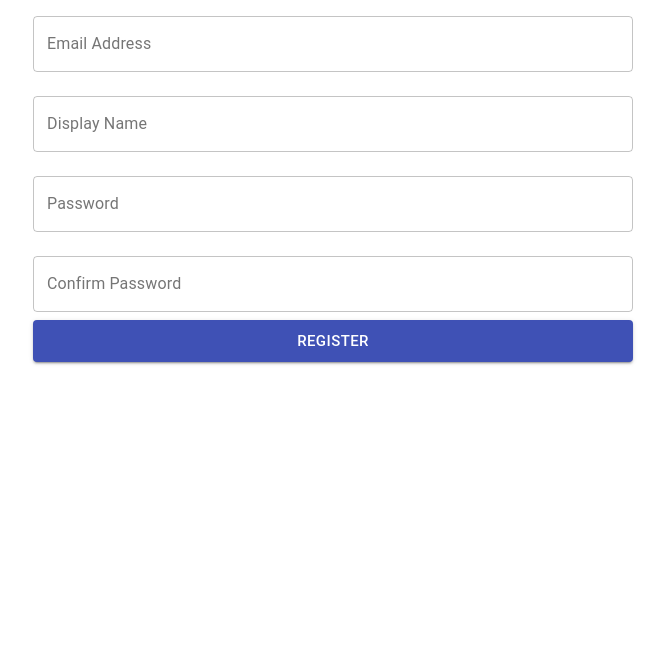
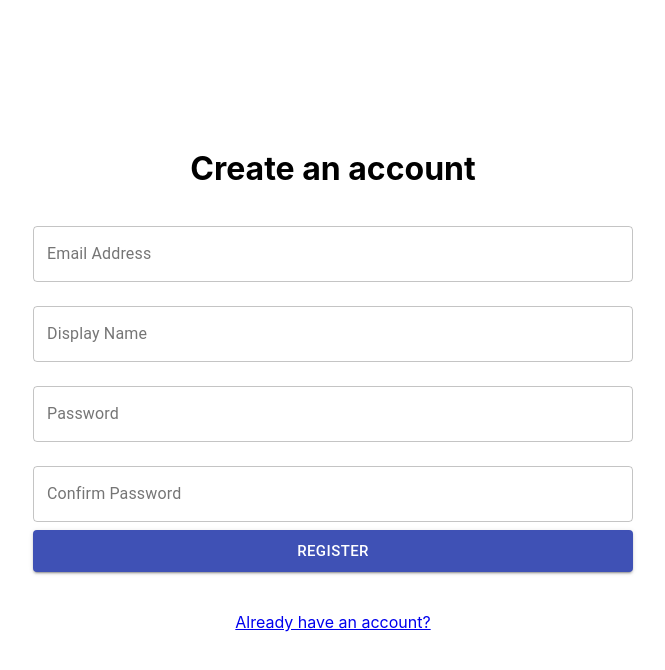
Before and after one commit to BrandynL/workout-client, a React (Create React App) app: page /register in a window 1280 px wide. Shown: the top 670 px of the page, without its empty margins (307-972 px from the left). Built offline with nearby package versions, Linux system fonts and the light colour scheme.

Commit message:
added initial api fetch and verbiage changes

```diff
--- a/src/screens/LoginScreen.js
+++ b/src/screens/LoginScreen.js
@@ -1,12 +1,25 @@
 import React from 'react';
 import { Container, Box } from '@material-ui/core';
 import LoginForm from '../components/forms/LoginForm';
+import { Link } from 'react-router-dom';
 
 export default function LoginScreen() {
 	return (
 		<Container>
-			<Box maxWidth={600} m='auto'>
+			<Box
+				minHeight='100vh'
+				display='flex'
+				flexDirection='column'
+				justifyContent='center'
+				alignItems='center'
+				maxWidth={600}
+				m='auto'
+			>
+				<h1>Login to your account</h1>
 				<LoginForm />
+				<Box my={5} textAlign='center'>
+					<Link to='/register'>Create an account</Link>
+				</Box>
 			</Box>
 		</Container>
 	);
--- a/src/screens/RegisterScreen.js
+++ b/src/screens/RegisterScreen.js
@@ -1,12 +1,25 @@
 import React from 'react';
-import { Container, Box } from '@material-ui/core';
+import { Container, Box, Button } from '@material-ui/core';
 import RegisterForm from '../components/forms/RegisterForm';
+import { Link } from 'react-router-dom';
 
 export default function RegisterScreen() {
 	return (
 		<Container>
-			<Box maxWidth={600} m='auto'>
+			<Box
+				minHeight='100vh'
+				display='flex'
+				flexDirection='column'
+				justifyContent='center'
+				alignItems='center'
+				maxWidth={600}
+				m='auto'
+			>
+				<h1>Create an account</h1>
 				<RegisterForm />
+				<Box my={5} textAlign='center'>
+					<Link to='/login'>Already have an account?</Link>
+				</Box>
 			</Box>
 		</Container>
 	);
```
